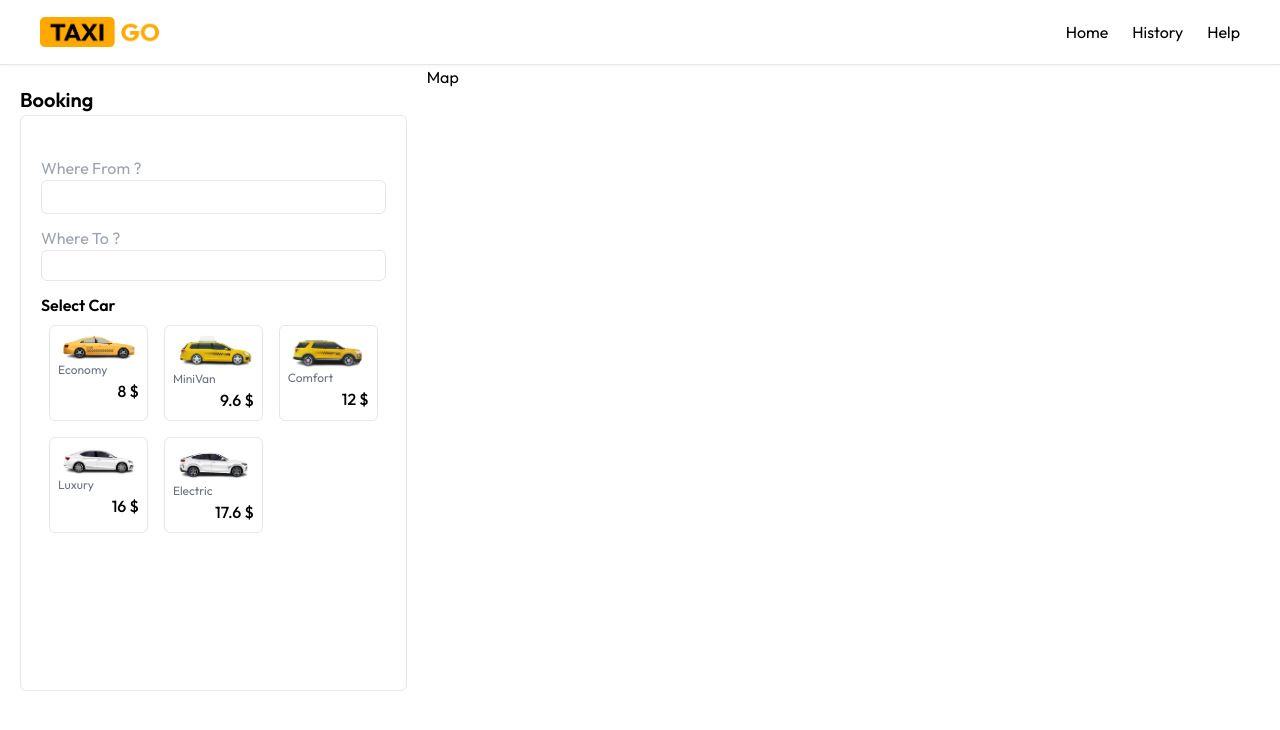
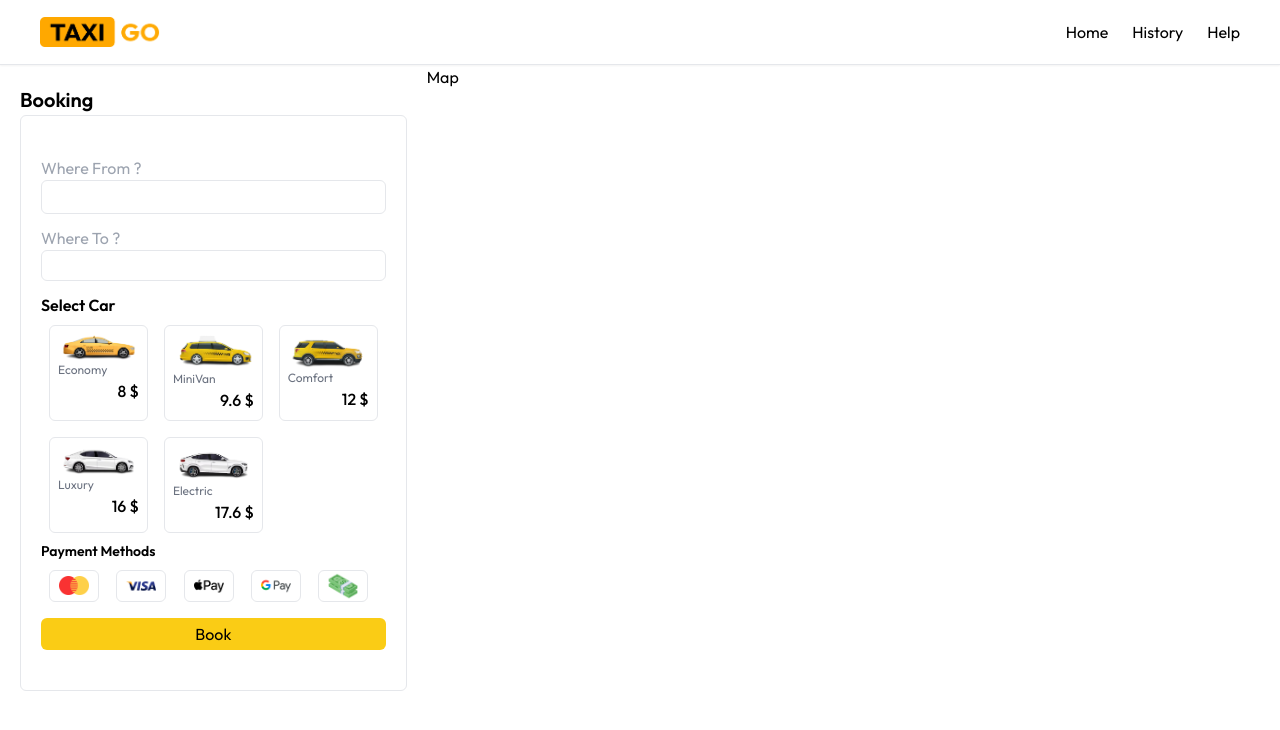
Before and after one commit to kianafirozian/TaxiBooking, a Next.js app: page / in a window 1280 px wide. Shown: the top 730 px of the page. Built offline with nearby package versions, Linux system fonts and the light colour scheme.

Commit message:
add payment methods to booking section

```diff
--- a/components/Booking/Booking.tsx
+++ b/components/Booking/Booking.tsx
@@ -1,7 +1,7 @@
 "use client";
-import React, { useEffect } from "react";
 import AutocompleteAddress from "./AutocompleteAddress";
 import Cars from "./Cars";
+import Cards from "./Cards";
 
 function Booking() {
   return (
@@ -14,6 +14,13 @@
         >
           <AutocompleteAddress />
           <Cars />
+          <Cards />
+          <button
+            className="w-full bg-yellow-400
+          p-1 rounded-md mt-4"
+          >
+            Book
+          </button>
         </div>
       )}
     </div>
--- /dev/null
+++ b/components/Booking/Cards.tsx
@@ -0,0 +1,28 @@
+import CardsList from "@/data/CardsList";
+import Image from "next/image";
+import React, { useState } from "react";
+
+function Cards() {
+  const [activeIndex, setActiveIndex] = useState<any>();
+  return (
+    <div>
+      <h2 className="text-[14px] font-semibold">Payment Methods</h2>
+      <div className="grid grid-cols-5 mt-2 pl-2">
+        {CardsList.map((item, index) => (
+          <div
+            key={item.id}
+            className={`w-[50px] border-[1px] flex items-center justify-center rounded-md cursor-pointer hover:border-yellow-400 hover:scale-110 transition-all
+            ${
+              activeIndex === index ? "border-yellow-400 border-[2px]" : null
+            } `}
+            onClick={() => setActiveIndex(index)}
+          >
+            <Image src={item.image} alt={item.name} width={30} height={50} />
+          </div>
+        ))}
+      </div>
+    </div>
+  );
+}
+
+export default Cards;
```
Also changed, not shown: data/CardsList.tsx (renamed from data/CardList.tsx).
